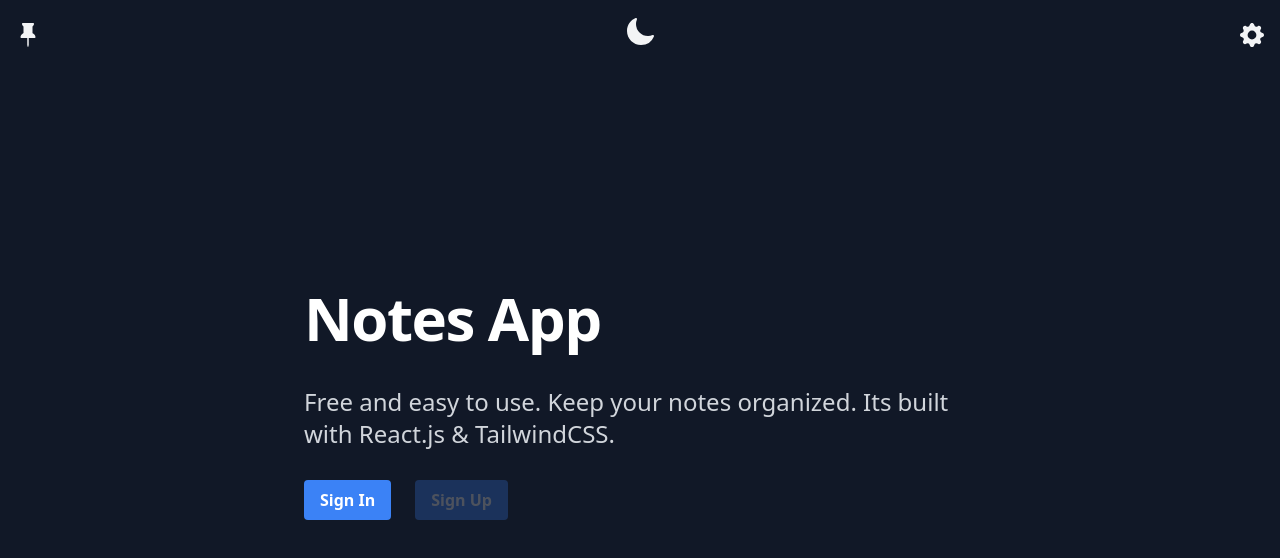
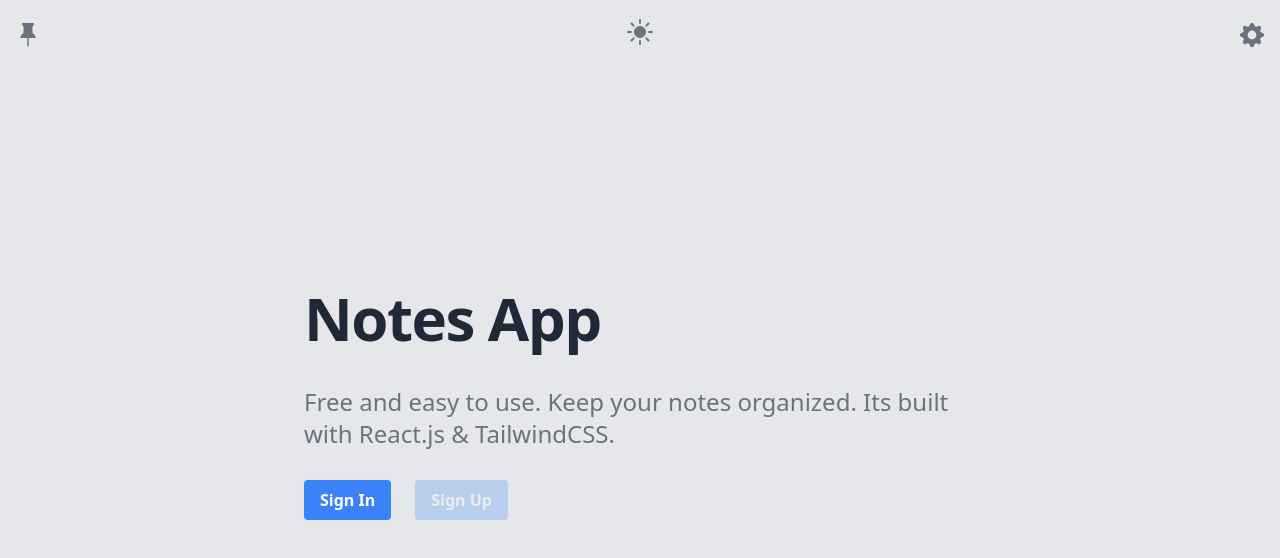
Before and after one commit to Sosasofia/notes-front, a React (Vite) app: page / in a window 1280 px wide. Shown: the top 558 px of the page. Built offline with nearby package versions, Linux system fonts and the light colour scheme; no server answers.

Commit message:
Persist theme with local storage

```diff
--- a/src/components/ThemeSwitch.jsx
+++ b/src/components/ThemeSwitch.jsx
@@ -1,6 +1,6 @@
 import { useDispatch, useSelector } from "react-redux";
 import { SunIcon, MoonIcon } from "@heroicons/react/24/solid";
-import { toggleTheme } from "../features/themeSlice";
+import { asyncToggleTheme } from "../features/themeSlice";
 
 export default function ThemeSwitch() {
   const theme = useSelector((state) => state.theme);
@@ -8,7 +8,7 @@ export default function ThemeSwitch() {
 
   return (
     <div>
-      <button type="text" onClick={() => dispatch(toggleTheme())}>
+      <button type="text" onClick={() => dispatch(asyncToggleTheme())}>
         {theme.darkMode ? (
           <MoonIcon className="h-8 w-8 text-gray-100" />
         ) : (
--- a/src/features/themeSlice.js
+++ b/src/features/themeSlice.js
@@ -1,10 +1,12 @@
 import { createSlice } from "@reduxjs/toolkit";
+
+const initialState = {
+  darkMode: !!JSON.parse(localStorage.getItem("darkMode"))
+};
 
 export const themeSlice = createSlice({
   name: "theme",
-  initialState: {
-    darkMode: true
-  },
+  initialState,
   reducers: {
     toggleTheme: (state) => {
       state.darkMode = !state.darkMode;
@@ -12,6 +14,18 @@ export const themeSlice = createSlice({
   }
 });
 
+export const asyncToggleTheme = () => {
+  return async (dispatch) => {
+    try {
+      const isDarkMode = !!JSON.parse(localStorage.getItem("darkMode"));
+      localStorage.setItem("darkMode", !isDarkMode);
+      dispatch(toggleTheme());
+    } catch (error) {
+      console.log("Error", error);
+    }
+  };
+};
+
 export const { toggleTheme } = themeSlice.actions;
 
 export default themeSlice.reducer;
```
